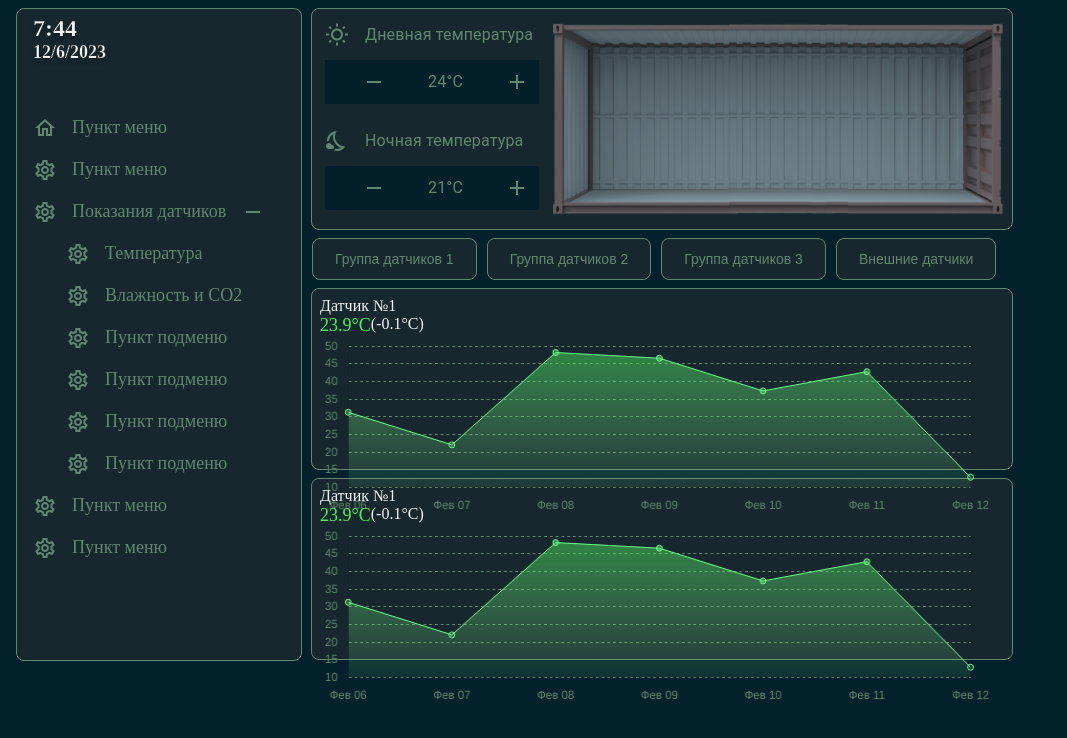
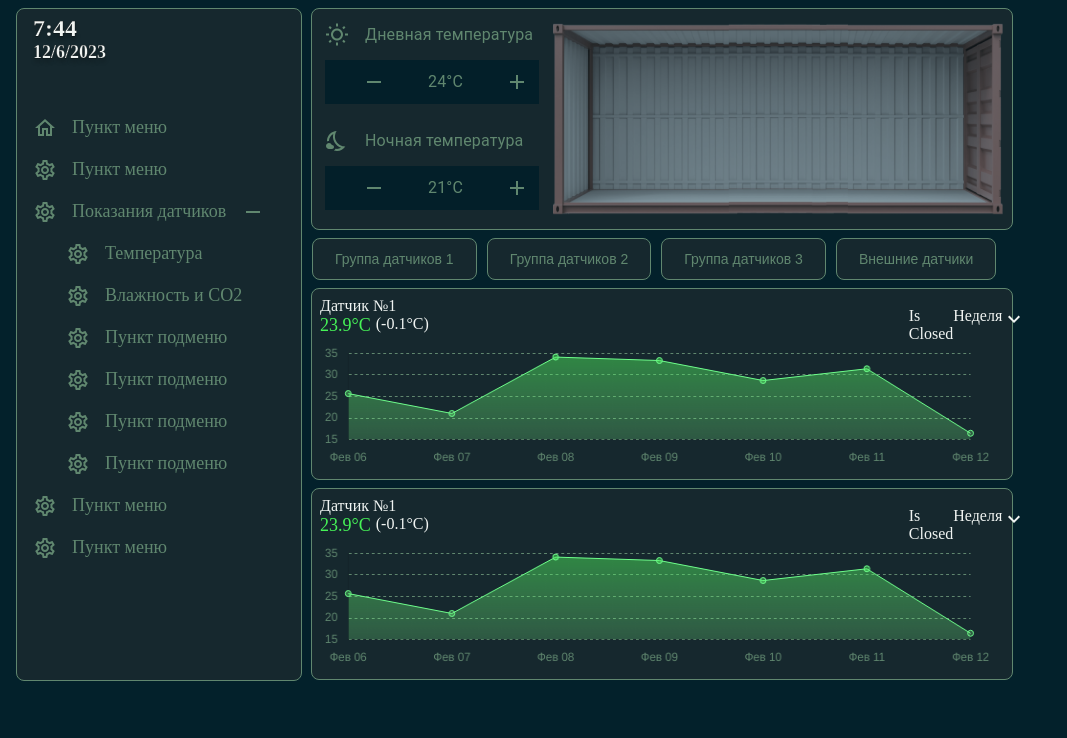
Before and after one commit to x3m4ikc/nav, a React (Create React App) app: page /switch-temp in a window 1280 px wide. Shown: the top 738 px of the page, without its empty margins (0-1067 px from the left). Built offline with nearby package versions, Linux system fonts and the light colour scheme.

Commit message:
All save

```diff
--- a/src/Components/Chart/ChartComponent.css
+++ b/src/Components/Chart/ChartComponent.css
@@ -2,7 +2,7 @@
     width: 700px;
     border: 1px solid #60876F;
     border-radius: 8px;
-    height: 180px;
+    height: 190px;
     background: rgba(51, 51, 51, 0.40);
     margin-top: 8px;
     margin-left: 25px;
@@ -28,6 +28,7 @@
 
 .number-sensor {
     color: #F0F4F2;
+    margin-left: 5px;
 }
 
 .cur-temp {
@@ -35,6 +36,13 @@
     font-size: 18px;
 }
 
-.top-graph {
+.topbar-graph {
     display: flex;
 }
+
+.time-switch {
+    display: flex;
+    color: #F0F4F2;
+    padding-top: 18px;
+    padding-left: 480px;
+}
--- a/src/Components/Chart/ChartComponent.js
+++ b/src/Components/Chart/ChartComponent.js
@@ -11,7 +11,9 @@ import {
   } from 'chart.js';
 import { Line } from 'react-chartjs-2';
 import { faker } from "@faker-js/faker";
+import ExpandMoreOutlinedIcon from '@mui/icons-material/ExpandMoreOutlined';
 import './ChartComponent.css';
+import { useState } from 'react';
 
 ChartJS.register(
     CategoryScale,
@@ -66,7 +68,7 @@ export const data = {
     datasets: [
       {
         label: 'Dataset 2',
-        data: labels.map(() => faker.number.float({ min: 10, max: 50 })
+        data: labels.map(() => faker.number.float({ min: 15, max: 35 })
         ),
         fill: 'start',
         borderWidth: 1,
@@ -84,9 +86,16 @@ export const data = {
   };
 
 const AreaChartComponent = () => {
+
+  const [open, setOpen] = useState(false);
+
+  const handleOpen = () => {
+    setOpen(!open);
+  }
+
     return (
       <div className='container-graph'>
-        <div className='top-graph'>
+        <div className='topbar-graph'>
         <div className='number-cur'>
           <span className='number-and-sensor'>Датчик №1</span>
           <div className='num-container'>
@@ -94,10 +103,15 @@ const AreaChartComponent = () => {
             <span className='number-sensor'>(-0.1°С)</span>
           </div>
         </div>
+          <div className='time-switch' onClick={handleOpen}>
+            {open ? <div>Is Open</div> : <div>Is Closed</div>}
+              <span className='period-time'>Неделя</span>
+              <ExpandMoreOutlinedIcon className='expand-icon'/>
+          </div>
         </div>
-
-
-        <Line options={options} data={data} className='graph'/>
+        <div style={{height: "125px"}}>
+          <Line options={options} data={data} className='graph'/>
+        </div>
       </div>
     )
 }
```
Also changed, not shown: src/Components/SensorButtons/SensorButtons.css (line endings or trailing spaces).
